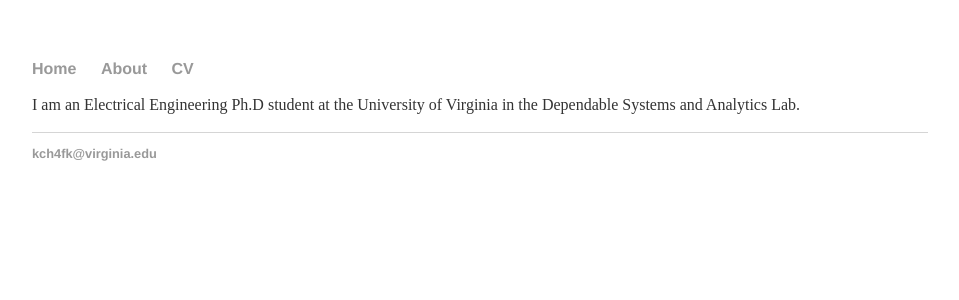
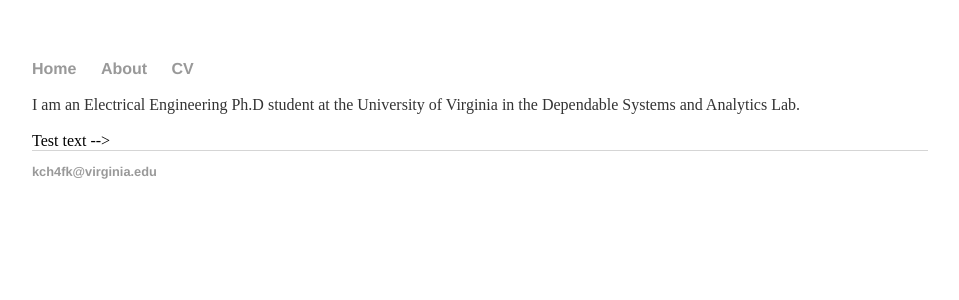
Before and after one commit to kch4fk/kch4fk.github.io, a Jekyll site: the page built from index.html, in a window 1280 px wide. Shown: the top 300 px of the page, without its empty margins (160-1119 px from the left). Built offline with Jekyll 4.4.1, drawn with Linux system fonts in a browser that asks for light colours.

Commit message:
Update index.html

```diff
--- a/index.html
+++ b/index.html
@@ -8,12 +8,15 @@ title: Kay Hutchinson
 	<!--<p>Text <em>emphasis</em> Text <a href="/about">Read more</a></p>-->
 </div><!-- /.blurb -->
 
+Test text
+
+<!--
 <html>
   <head>
     <meta charset="UTF-8">
     <!--<title>Document</title>-->
-  </head>
-  <body>
+  <!--</head>
+  <body> -->
 
     <!--<h1>Hello World</h1>-->
     <!--<br/>-->  <!--Break tag for space-->
@@ -22,5 +25,6 @@ title: Kay Hutchinson
 	  <!--<big>big text</big> and <small>small text</small> controls text size-->
 	  <!--<sub>subscript</sub> and <super>superscript</super>-->
 	  <!--pass style to a tag, ex. <p style="color: blue; background-color:red;"> or <body style="background-color:lightblue;">-->
-  </body>
-</html>
+  <!--</body>
+</html>-->
+-->
```
